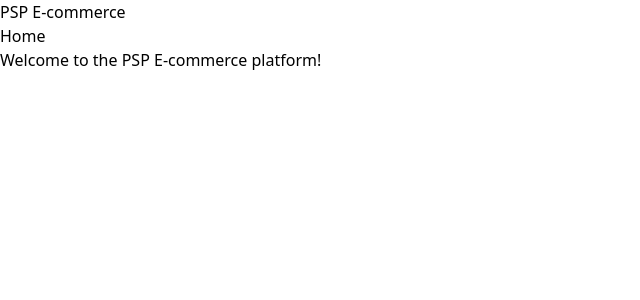
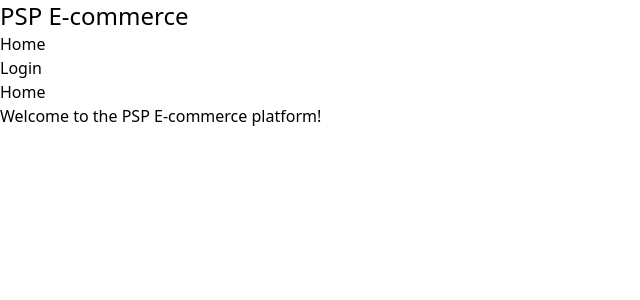
Before and after one commit to ramonbezerra/psp-ecommerce, a React (Create React App) app in the folder frontend/: page / in a window 1280 px wide. Shown: the top 300 px of the page, without its empty margins (0-640 px from the left). Built offline with nearby package versions, Linux system fonts and the light colour scheme.

Commit message:
feat: include router and provider into start app file

```diff
--- a/frontend/src/components/App.jsx
+++ b/frontend/src/components/App.jsx
@@ -1,11 +1,30 @@
-import React, { useState } from 'react';
+import { BrowserRouter, Routes, Route } from 'react-router-dom';
+import AuthProvider from '../provider/authProvider';
+
+import ProtectedRoute from '../routes/ProtectedRoute';
+
 import Home from './Home';
+import Navbar from './Navbar';
+import Login from './Login';
+import Dashboard from './Dashboard';
 
 const App = () => {
     return (
         <div>
-            <h1>PSP E-commerce</h1>
-            <Home />
+            <h1 className='text-2xl'>PSP E-commerce</h1>
+            <AuthProvider>
+                <BrowserRouter>
+                    <Navbar />
+                    <Routes>
+                        <Route path="/" element={<Home />} />
+                        <Route path="/login" element={<Login />} />
+                        <Route element={<ProtectedRoute />}>
+                            <Route path="/dashboard" element={<Dashboard />} />
+                        </Route>
+                        <Route path="*" element={<div>NotFound</div>}/>
+                    </Routes>
+                </BrowserRouter>
+            </AuthProvider>
         </div>
     );
 }
```
